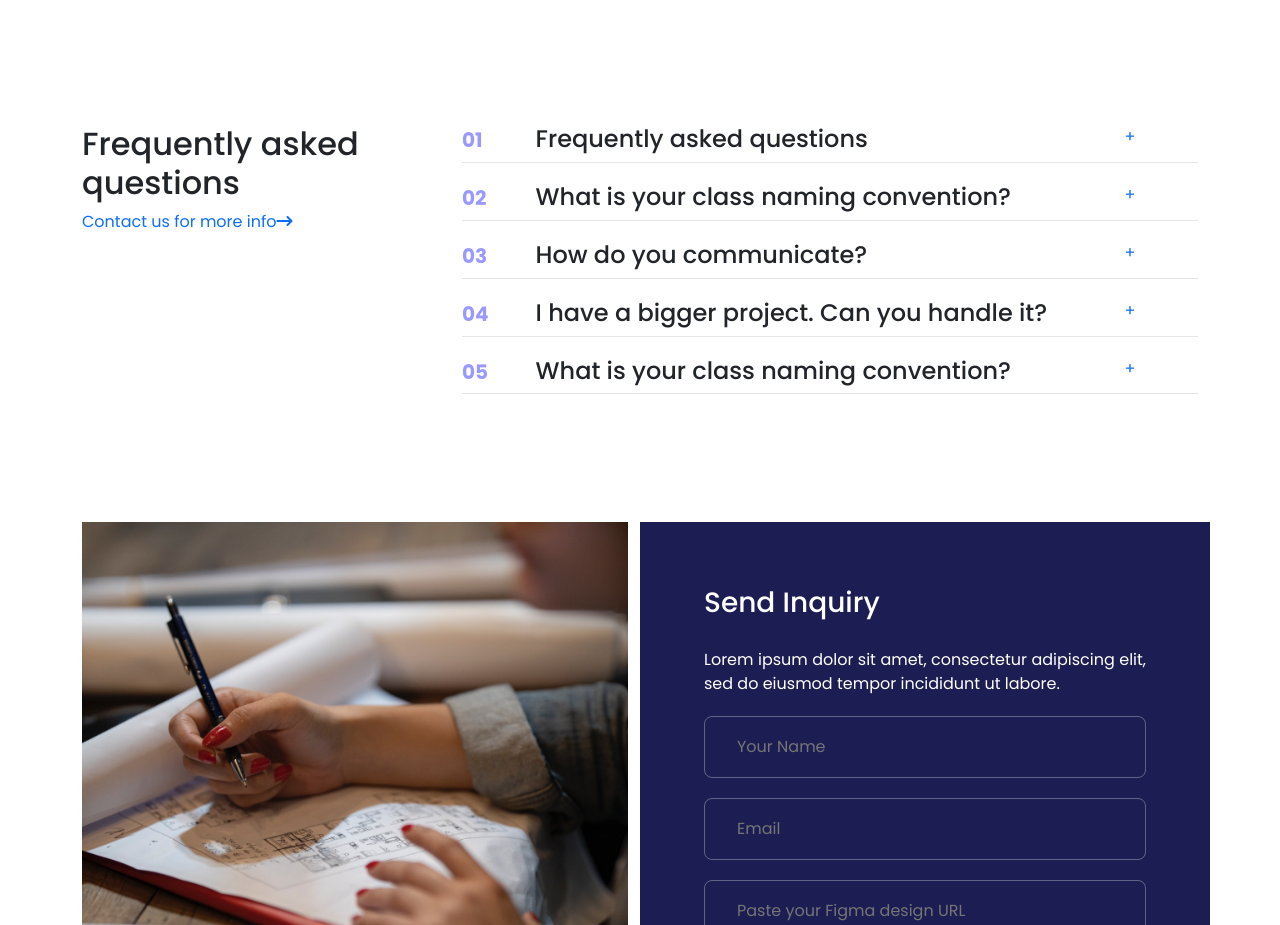
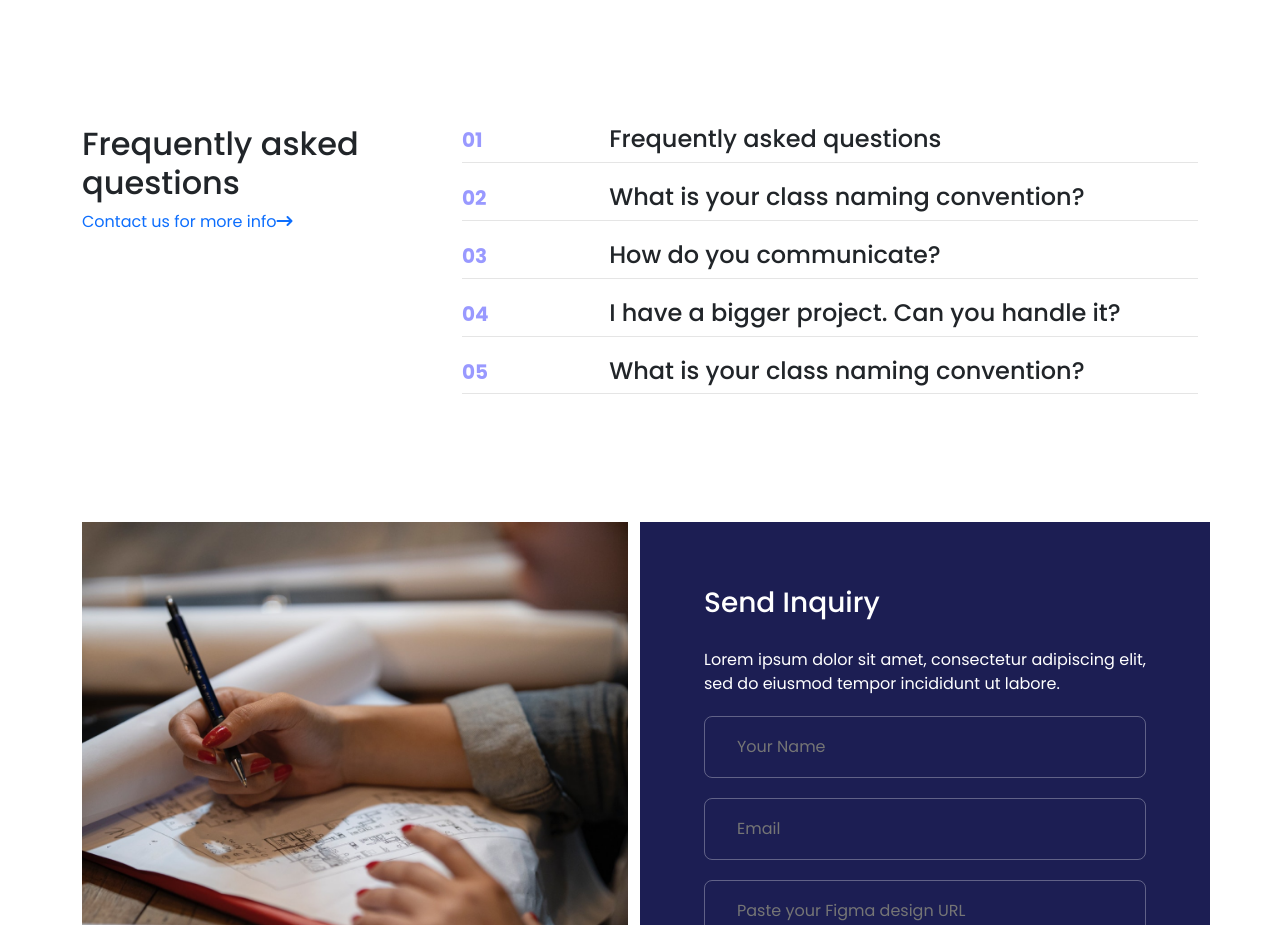
Before and after one commit to ParosRangsha/finsweet, a React (Vite) app: page / in a window 1280 px wide. Shown: the part 3100-4025 px from the top of the page. Built offline with nearby package versions, Linux system fonts and the light colour scheme.

Commit message:
hide show add

```diff
--- a/src/pages/Home/Home.jsx
+++ b/src/pages/Home/Home.jsx
@@ -1,4 +1,4 @@
-import React from 'react'
+import React, { useState } from 'react'
 import './home.css'
 import { Col, Container, Row } from 'react-bootstrap'
 import Banner from '../../components/banner/Banner'
@@ -26,10 +26,28 @@
 import Viewmore from '../../reuse/Viewmore'
 import Feature from '../../reuse/Feature'
 import Profile from '../../reuse/Profile'
-import Ask from '../../reuse/Ask'
 import Hblog from '../../reuse/Hblog'
 
 const Home = () => {
+  let [dek, setDek] = useState(0)
+  let changeOne = ()=>(
+    setDek(1)
+  )
+  let changeTwo = ()=>(
+    setDek(2)
+  )
+  let changeThree = ()=>(
+    setDek(3)
+  )
+  let changeFour = ()=>(
+    setDek(4)
+  )
+  let changeFive = ()=>(
+    setDek(5)
+  )
+  let changeZero = ()=>(
+    setDek(0)
+  )
   return (
     <>
       <Banner/>
@@ -128,11 +146,56 @@
               <Viewmore link="/faq" caption="Contact us for more info"/>
             </Col>
             <Col lg={8} className='myquestions'>
-              <Ask sl="01" heading="Frequently asked questions" btn="-" paragraph="Lorem ipsum dolor sit amet, consectetur adipiscing elit, sed do eiusmod tempor incididunt ut labore et dolore magna aliqua."/>
-              <Ask sl="02" heading="What is your class naming convention?" btn="+" paragraph="Lorem ipsum dolor sit amet, consectetur adipiscing elit, sed do eiusmod tempor incididunt ut labore et dolore magna aliqua."/>
-              <Ask sl="03" heading="How do you communicate?" btn="+" paragraph="Lorem ipsum dolor sit amet, consectetur adipiscing elit, sed do eiusmod tempor incididunt ut labore et dolore magna aliqua."/>
-              <Ask sl="04" heading="I have a bigger project. Can you handle it?" btn="+" paragraph="Lorem ipsum dolor sit amet, consectetur adipiscing elit, sed do eiusmod tempor incididunt ut labore et dolore magna aliqua."/>
-              <Ask sl="05" heading="What is your class naming convention?" btn="+" paragraph="Lorem ipsum dolor sit amet, consectetur adipiscing elit, sed do eiusmod tempor incididunt ut labore et dolore magna aliqua."/>
+              <div className="items">
+                <div className="sl">01</div>
+                <div className="questions">
+                    <div className="heading">
+                      <h4>Frequently asked questions</h4>
+                      { dek === 1? <p onClick={changeZero} className='crossshow'>-</p> : <p onClick={changeOne} className='crossshow'>+</p>  }
+                    </div>
+                    {dek === 1 && <p>Lorem ipsum dolor sit amet, consectetur adipiscing elit, sed do eiusmod tempor incididunt ut labore et dolore magna aliqua.</p>}
+                </div>
+              </div>
+              <div className="items">
+                <div className="sl">02</div>
+                <div className="questions">
+                    <div className="heading">
+                      <h4>What is your class naming convention?</h4>
+                      { dek === 2? <p onClick={changeZero} className='crossshow'>-</p> : <p onClick={changeTwo} className='crossshow'>+</p>  }
+                    </div>
+                    {dek === 2 && <p>Lorem ipsum dolor sit amet, consectetur adipiscing elit, sed do eiusmod tempor incididunt ut labore et dolore magna aliqua.</p>}
+                </div>
+              </div>
+              <div className="items">
+                <div className="sl">03</div>
+                <div className="questions">
+                    <div className="heading">
+                      <h4>How do you communicate?</h4>
+                      { dek === 3? <p onClick={changeZero} className='crossshow'>-</p> : <p onClick={changeThree} className='crossshow'>+</p>  }
+                    </div>
+                    {dek === 3 && <p>Lorem ipsum dolor sit amet, consectetur adipiscing elit, sed do eiusmod tempor incididunt ut labore et dolore magna aliqua.</p>}
+                </div>
+              </div>
+              <div className="items">
+                <div className="sl">04</div>
+                <div className="questions">
+                    <div className="heading">
+                      <h4>I have a bigger project. Can you handle it?</h4>
+                      { dek === 4? <p onClick={changeZero} className='crossshow'>-</p> : <p onClick={changeFour} className='crossshow'>+</p>  }
+                    </div>
+                    {dek === 4 && <p>Lorem ipsum dolor sit amet, consectetur adipiscing elit, sed do eiusmod tempor incididunt ut labore et dolore magna aliqua.</p>}
+                </div>
+              </div>
+              <div className="items">
+                <div className="sl">05</div>
+                <div className="questions">
+                    <div className="heading">
+                      <h4>What is your class naming convention?</h4>
+                      { dek === 5? <p onClick={changeZero} className='crossshow'>-</p> : <p onClick={changeFive} className='crossshow'>+</p>  }
+                    </div>
+                    {dek === 5 && <p>Lorem ipsum dolor sit amet, consectetur adipiscing elit, sed do eiusmod tempor incididunt ut labore et dolore magna aliqua.</p>}
+                </div>
+              </div>
             </Col>
           </Row>
         </Container>
```
